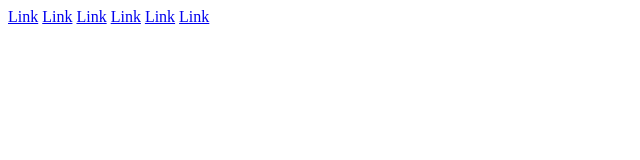
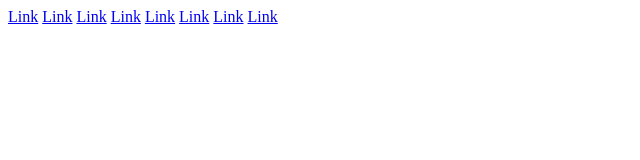
Before and after one commit to gruand13/gruand13.github.io, a plain HTML site: page index.html in a window 1280 px wide. Shown: the full height of the page, 0-640 px from the left. Drawn offline with Linux system fonts and the light colour scheme.

Commit message:
Update index.html

```diff
--- a/index.html
+++ b/index.html
@@ -4,3 +4,5 @@
 <a href="PULSE/index.html" >Link</a>
 <a href="Healthy-food/index.html" >Link</a>
 <a href="PORTFOLIO/index.html" >Link</a>
+<a href="LOAN/dist/index.html" >Link</a>
+<a href="LOAN/dist/modules.html" >Link</a>
```
